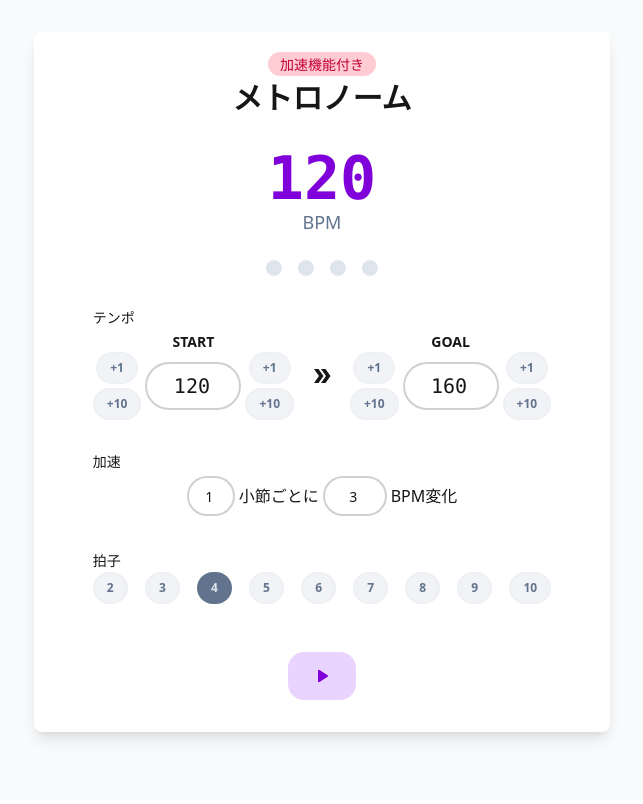
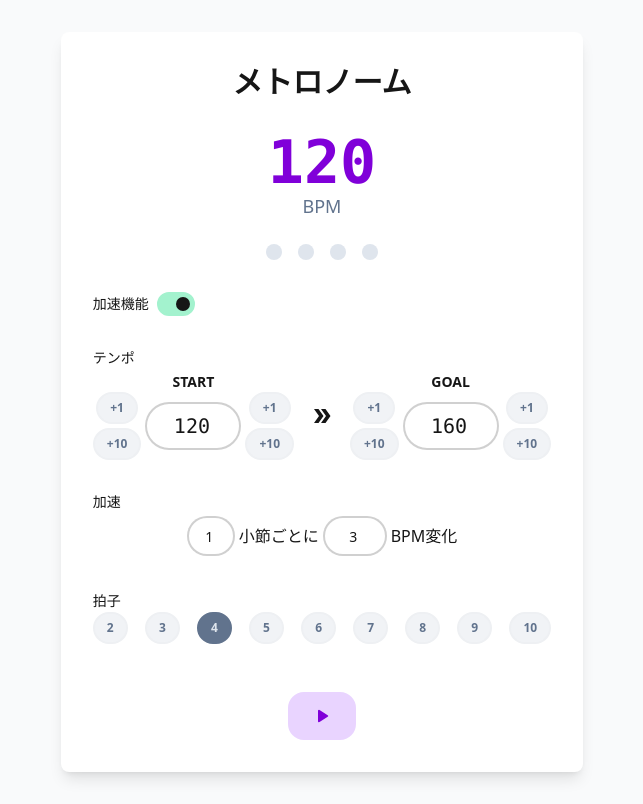
Before and after one commit to ashcolor/music-tools, a React (Vite) app: page / in a window 1280 px wide. Shown: the whole page, without its empty margins (318-961 px from the left). Built offline with nearby package versions, Linux system fonts and the light colour scheme.

Commit message:
chg: UI調整

```diff
--- a/src/App.tsx
+++ b/src/App.tsx
@@ -4,7 +4,7 @@ import { MetronomeProvider } from './contexts/MetronomeContext'
 export default function App() {
   return (
     <MetronomeProvider>
-      <div className="min-h-screen bg-base-200 py-8">
+      <div className="min-h-screen bg-base-200 py-8 flex items-center justify-center">
         <MetronomeApp />
       </div>
     </MetronomeProvider>
--- a/src/components/MetronomeApp.tsx
+++ b/src/components/MetronomeApp.tsx
@@ -14,10 +14,7 @@ export default function MetronomeApp() {
 
   return (
     <div className="bg-base-100 max-w-xl mx-auto p-8 rounded-lg shadow-lg gap-8 flex flex-col items-center">
-      <div className="indicator">
-        <span className="indicator-item indicator-center badge badge-secondary">加速機能付き</span>
-        <h1 className="text-3xl font-bold mt-4">メトロノーム</h1>
-      </div>
+      <h1 className="text-3xl font-bold">メトロノーム</h1>
 
       <div className="flex flex-col gap-6">
         <div className="text-center">
@@ -32,6 +29,18 @@ export default function MetronomeApp() {
       </div>
 
       <div className="flex flex-col gap-8">
+        <div className="flex flex-row items-center gap-2">
+          <label className="label-text text-sm">加速機能</label>
+          <input
+            type="checkbox"
+            className="toggle border-base-300 bg-base-300 checked:border-accent checked:bg-accent"
+            checked={state.accelerationEnabled}
+            onChange={(e) => actions.setAccelerationEnabled(e.target.checked)}
+          />
+        </div>
+
+        {state.accelerationEnabled && (
+          <>
             <div className="flex flex-col gap-1">
               <label className="label-text text-sm">テンポ</label>
               <div className="flex flex-row gap-4 items-center">
@@ -70,6 +79,15 @@ export default function MetronomeApp() {
                 <span className="shrink-0">BPM変化</span>
               </div>
             </div>
+          </>
+        )}
+
+        {!state.accelerationEnabled && (
+          <div className="flex flex-col gap-1">
+            <label className="label-text text-sm">テンポ</label>
+            <BPMInput value={state.bpm} onChange={actions.setBpm} />
+          </div>
+        )}
 
         <div className="space-y-4">
           <label className="label-text text-sm">拍子</label>
--- a/src/contexts/MetronomeContext.tsx
+++ b/src/contexts/MetronomeContext.tsx
@@ -16,6 +16,7 @@ type State = {
   currentBeat: number
   beatsPerMeasure: number
   isAccelerating: boolean
+  accelerationEnabled: boolean
   accelerationStartBpm: number
   accelerationTargetBpm: number
   accelerationInterval: number
@@ -29,6 +30,7 @@ type Action =
   | { type: 'SET_ACCELERATION_TARGET_BPM'; bpm: number }
   | { type: 'SET_ACCELERATION_INTERVAL'; value: number }
   | { type: 'SET_ACCELERATION_STEP'; value: number }
+  | { type: 'SET_ACCELERATION_ENABLED'; value: boolean }
   | { type: 'SET_CURRENT_BEAT'; value: number }
   | { type: 'START_FRESH' }
   | { type: 'RESUME' }
@@ -61,6 +63,7 @@ const initialState: State = {
   currentBeat: 0,
   beatsPerMeasure: 4,
   isAccelerating: false,
+  accelerationEnabled: true,
   accelerationStartBpm: 120,
   accelerationTargetBpm: 160,
   accelerationInterval: 1,
@@ -81,10 +84,13 @@ function reducer(state: State, action: Action): State {
       return { ...state, accelerationInterval: action.value }
     case 'SET_ACCELERATION_STEP':
       return { ...state, accelerationStep: action.value }
+    case 'SET_ACCELERATION_ENABLED':
+      return { ...state, accelerationEnabled: action.value }
     case 'SET_CURRENT_BEAT':
       return { ...state, currentBeat: action.value }
     case 'START_FRESH': {
-      const shouldAccelerate = state.accelerationStartBpm < state.accelerationTargetBpm
+      const shouldAccelerate =
+        state.accelerationEnabled && state.accelerationStartBpm < state.accelerationTargetBpm
       return {
         ...state,
         isPlaying: true,
@@ -123,6 +129,7 @@ type Actions = {
   setAccelerationTargetBpm: (n: number) => void
   setAccelerationInterval: (n: number) => void
   setAccelerationStep: (n: number) => void
+  setAccelerationEnabled: (v: boolean) => void
 }
 
 type ContextValue = {
@@ -293,6 +300,11 @@ export function MetronomeProvider({ children }: { children: ReactNode }) {
     [syncDispatch],
   )
 
+  const setAccelerationEnabled = useCallback(
+    (v: boolean) => syncDispatch({ type: 'SET_ACCELERATION_ENABLED', value: v }),
+    [syncDispatch],
+  )
+
   useEffect(() => {
     return () => {
       if (intervalIdRef.current !== null) {
@@ -316,6 +328,7 @@ export function MetronomeProvider({ children }: { children: ReactNode }) {
         setAccelerationTargetBpm,
         setAccelerationInterval,
         setAccelerationStep,
+        setAccelerationEnabled,
       },
     }),
     [
@@ -330,6 +343,7 @@ export function MetronomeProvider({ children }: { children: ReactNode }) {
       setAccelerationTargetBpm,
       setAccelerationInterval,
       setAccelerationStep,
+      setAccelerationEnabled,
     ],
   )
 
```
Lines whose indentation alone changed are shown as unchanged.
